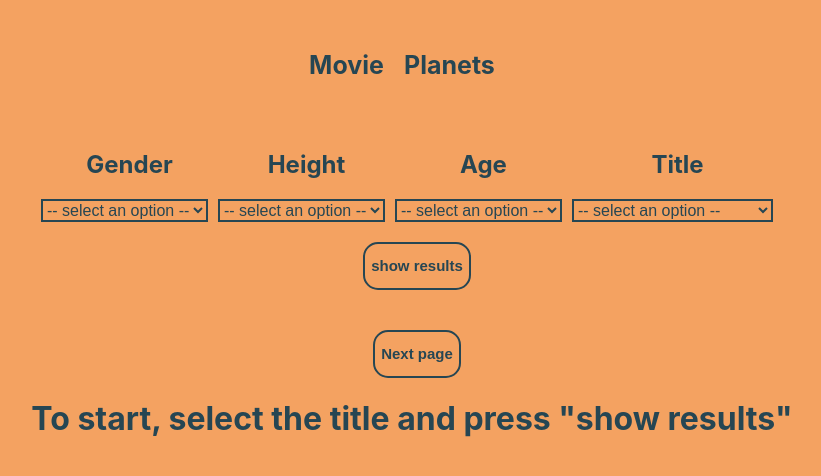
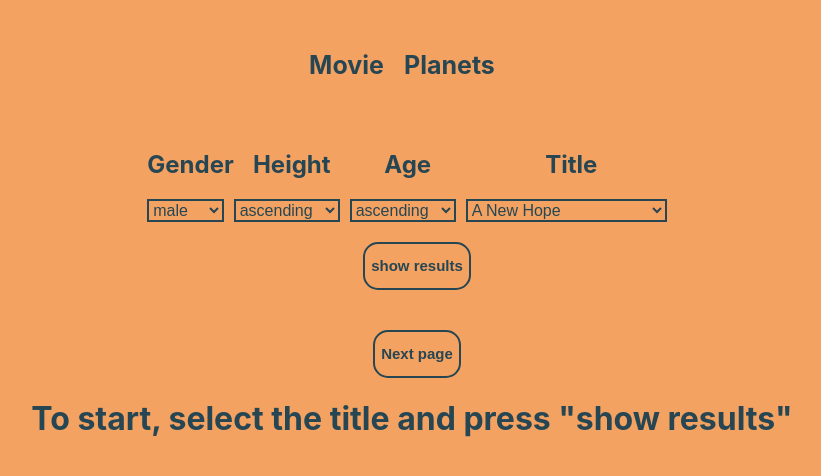
Before and after one commit to MartaPanasyuk/Star-Wars-Frontend, a React (Create React App) app: page / in a window 1280 px wide. Shown: the top 476 px of the page, without its empty margins (228-1049 px from the left). Built offline with nearby package versions, Linux system fonts and the light colour scheme.

Commit message:
adding last changes

```diff
--- a/src/pages/Movie.jsx
+++ b/src/pages/Movie.jsx
@@ -60,10 +60,6 @@ export default function Movie() {
           <div className="select-wrapper">
             <h2>Gender</h2>
             <select onChange={(e) => setFilterGender(e.target.value)}>
-              <option disabled selected value>
-                {' '}
-                -- select an option --{' '}
-              </option>
               <option>male</option>
               <option>female</option>
             </select>
@@ -71,10 +67,6 @@ export default function Movie() {
           <div className="select-wrapper">
             <h2>Height</h2>
             <select onChange={(e) => setFilterHeight(e.target.value)}>
-              <option disabled selected value>
-                {' '}
-                -- select an option --{' '}
-              </option>
               <option>ascending</option>
               <option>descending</option>
             </select>
@@ -82,10 +74,6 @@ export default function Movie() {
           <div className="select-wrapper">
             <h2>Age</h2>
             <select onChange={(e) => setFilterAge(e.target.value)}>
-              <option disabled selected value>
-                {' '}
-                -- select an option --{' '}
-              </option>
               <option>ascending</option>
               <option>descending</option>
             </select>
@@ -93,10 +81,6 @@ export default function Movie() {
           <div className="select-wrapper">
             <h2>Title</h2>
             <select onChange={(e) => setTitle(e.target.value)}>
-              <option disabled selected value>
-                {' '}
-                -- select an option --{' '}
-              </option>
               <option>A New Hope</option>
               <option>The Empire Strikes Back</option>
               <option>Return of the Jedi</option>
--- a/src/pages/Planets.jsx
+++ b/src/pages/Planets.jsx
@@ -44,18 +44,11 @@ export default function Planets() {
       <form onSubmit={onFormSubmit}>
         <h2>Climate</h2>
         <select onChange={(e) => setClimateQuery(e.target.value)}>
-          <option disabled selected value>
-            {' '}
-            -- select an option --{' '}
-          </option>
           <option>arid</option>
           <option>temperate</option>
           <option>tropical</option>
           <option>frozen</option>
           <option>murky</option>
-          <option>hot</option>
-          <option>rocky</option>
-          <option>polluted</option>
         </select>
 
         <button type="submit">
```
